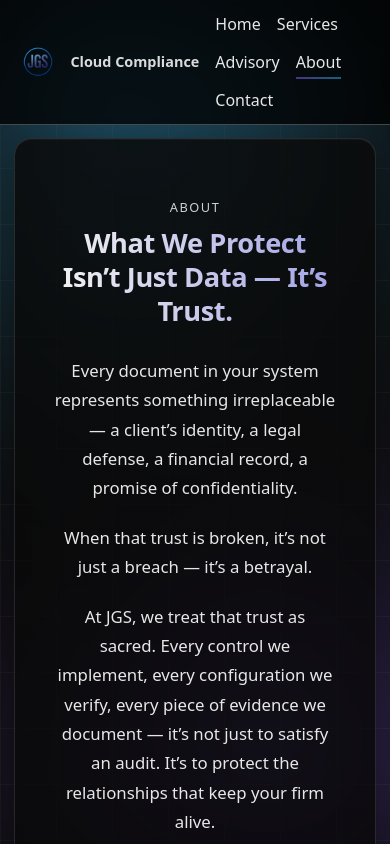
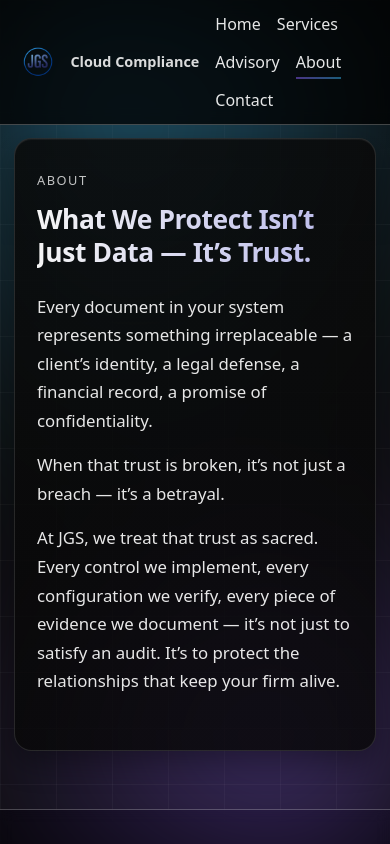
Before and after one commit to jspears80/jgs, a Next.js app: page /about in a window 390 px wide. Shown: the top 844 px of the page. Built offline with nearby package versions, Linux system fonts and the light colour scheme.

Commit message:
Update globals.css

```diff
--- a/app/globals.css
+++ b/app/globals.css
@@ -313,40 +313,45 @@ li{margin:.5rem 0; line-height:1.6}
 .page-advisory .list-tight li { margin: 0.45rem 0; line-height: 1.58; }
 .page-advisory .price-pill { transform: translateY(1px); }
 
-/* ========= ABOUT PAGE STYLE ========= */
+/* ========= ABOUT PAGE STYLE (left-aligned, matches site rhythm) ========= */
 .page-about .about-card {
-  text-align: center;
-  padding: 3.5rem 2.5rem;
-  max-width: 68ch;
-  margin: 0 auto;
-  background: linear-gradient(180deg, rgba(10,10,10,.85), rgba(8,8,8,.8));
-  box-shadow: 0 10px 30px rgba(0,0,0,.35), inset 0 1px 0 rgba(255,255,255,.04);
+  text-align: left;                          /* was center */
+  padding: 2.5rem 2.5rem 3rem 2.5rem;        /* same rhythm as other full cards */
+  max-width: 75ch;                            /* a bit wider than 68ch for left layout */
+  margin: 0 auto;                             /* keep centered in container */
+  background: linear-gradient(180deg, rgba(10,10,10,.88), rgba(8,8,8,.82));
+  box-shadow: 0 10px 30px rgba(0,0,0,.35), inset 0 1px 0 rgba(255,255,255,.05);
   border: 1px solid rgba(255,255,255,.12);
   border-radius: 1.1rem;
 }
 
+.page-about .eyebrow {
+  margin-bottom: .6rem;
+  opacity: .75;
+}
+
 .page-about .about-title {
-  font-size: 2.1rem;
+  font-size: 2rem;                            /* reduced from 2.1rem for calmer presence */
   line-height: 1.25;
-  font-weight: 700;
-  margin-bottom: 1.75rem;
-  background: linear-gradient(90deg, rgba(255,255,255,0.95), rgba(180,180,255,0.9));
+  font-weight: 800;
+  margin-bottom: 1.5rem;
+  background: linear-gradient(90deg, rgba(255,255,255,.96), rgba(200,200,255,.92));
   -webkit-background-clip: text;
   -webkit-text-fill-color: transparent;
 }
 
 .page-about .about-text {
-  font-size: 1.15rem;
-  line-height: 1.75;
-  opacity: 0.9;
-  margin: 1.25rem 0;
+  font-size: 1.1rem;
+  line-height: 1.7;
+  opacity: .9;
+  margin: 1rem 0;                              /* tighter for left-flow paragraphs */
 }
 
-@media (max-width: 600px) {
-  .page-about .about-title {
-    font-size: 1.7rem;
+@media (max-width: 900px) {
+  .page-about .about-card {
+    padding: 1.8rem 1.4rem 2.4rem 1.4rem;
+    max-width: 100%;
   }
-  .page-about .about-text {
-    font-size: 1.05rem;
-  }
+  .page-about .about-title { font-size: 1.65rem; }
+  .page-about .about-text  { font-size: 1.05rem; }
 }
```
